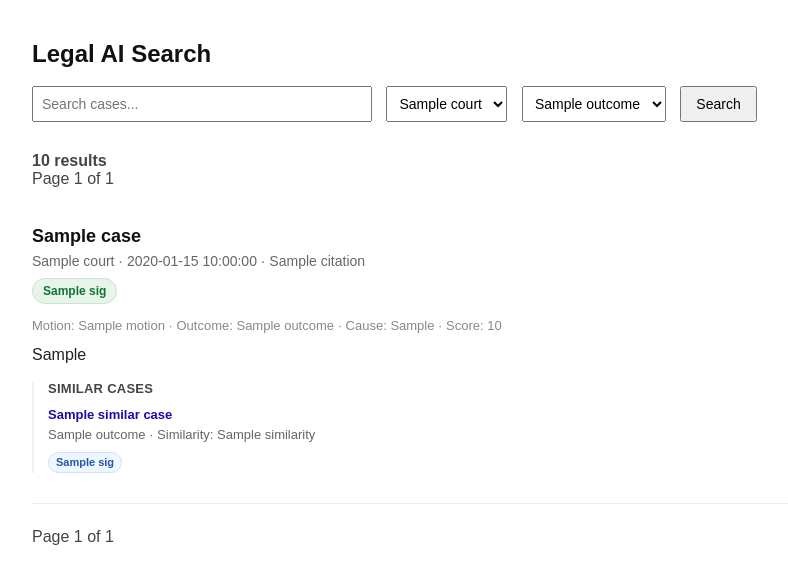
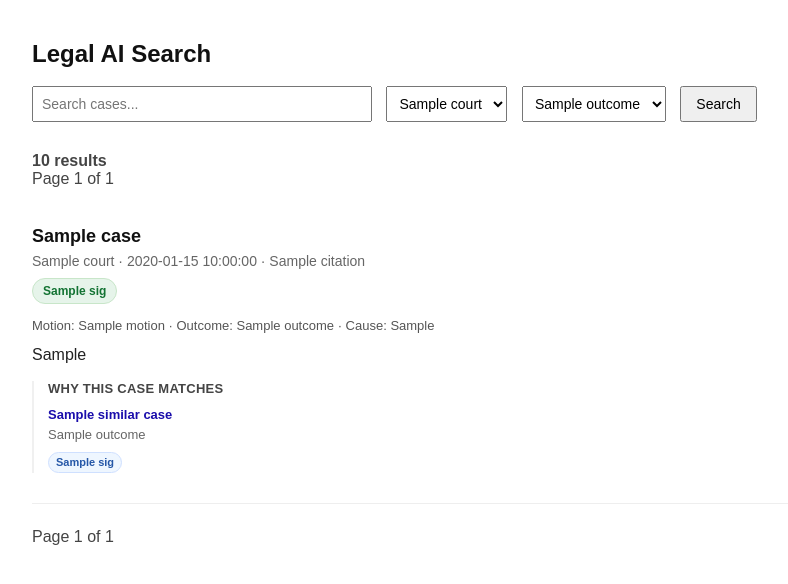
Before and after one commit to nhpcorp35/legal-ai, a Flask app: template templates/index.html in a window 1280 px wide. Shown: the top 584 px of the page, without its empty margins (8-796 px from the left). Run offline with Flask 3, Linux system fonts and the light colour scheme; the template is opened without the code that fills it: most values are stand-ins (such as "Sample title", 1, 10 or a date in 2020).

Commit message:
Final attorney demo polish

```diff
--- a/templates/case_detail.html
+++ b/templates/case_detail.html
@@ -378,7 +378,7 @@
 
     {% if case.similar_cases %}
     <div class="section">
-        <div class="section-title">Similar Cases</div>
+        <div class="section-title">Why this case matches</div>
         <div class="similar-list">
             {% for s in case.similar_cases %}
                 <div class="similar-case">
@@ -390,7 +390,6 @@
                         {% if s.court %}{{ s.court }}{% endif %}
                         {% if s.date %} · {{ s.date }}{% endif %}
                         {% if s.outcome %} · {{ s.outcome }}{% endif %}
-                        · Similarity: {{ s.similarity }}
                     </div>
 
                     {% if s.similarity_signals %}
--- a/templates/index.html
+++ b/templates/index.html
@@ -66,10 +66,10 @@
             font-size: 14px;
         }
 
-        .score {
-            color: #888;
+        .details {
+            color: #555;
             font-size: 13px;
-            margin-top: 5px;
+            margin-top: 6px;
         }
 
         .signals {
@@ -217,18 +217,18 @@
                 </div>
             {% endif %}
 
-            <div class="score">
+            <div class="details">
                 {% if case.motion %}Motion: {{ case.motion }}{% endif %}
                 {% if case.outcome %}{% if case.motion %} · {% endif %}Outcome: {{ case.outcome }}{% endif %}
                 {% if case.primary_cause %}{% if case.motion or case.outcome %} · {% endif %}Cause: {{ case.primary_cause }}{% endif %}
-                · Score: {{ case.score }}
             </div>
 
             <div class="snippet">{{ case.display_snippet }}</div>
 
             {% if case.similar_cases %}
                 <div class="similar">
-                    <div class="similar-title">Similar Cases</div>
+                    <div class="similar-title">Why this case matches</div>
+
                     {% for s in case.similar_cases %}
                         <div class="similar-case">
                             <div>
@@ -236,7 +236,7 @@
                             </div>
 
                             <div class="similar-meta">
-                                {% if s.outcome %}{{ s.outcome }}{% endif %}{% if s.outcome %} · {% endif %}Similarity: {{ s.similarity }}
+                                {% if s.outcome %}{{ s.outcome }}{% endif %}
                             </div>
 
                             {% if s.similarity_signals %}
```
